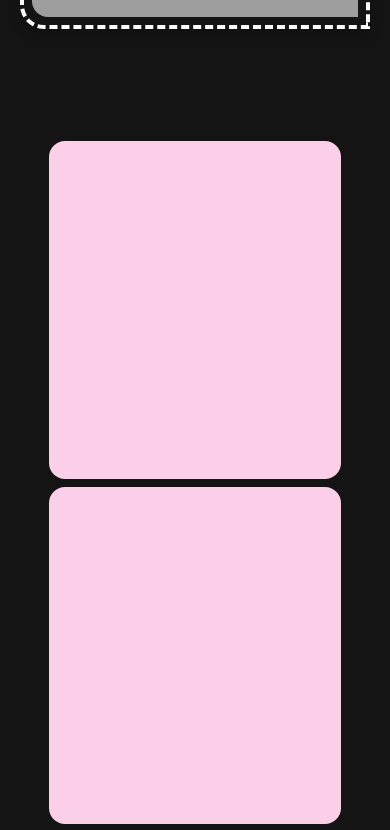
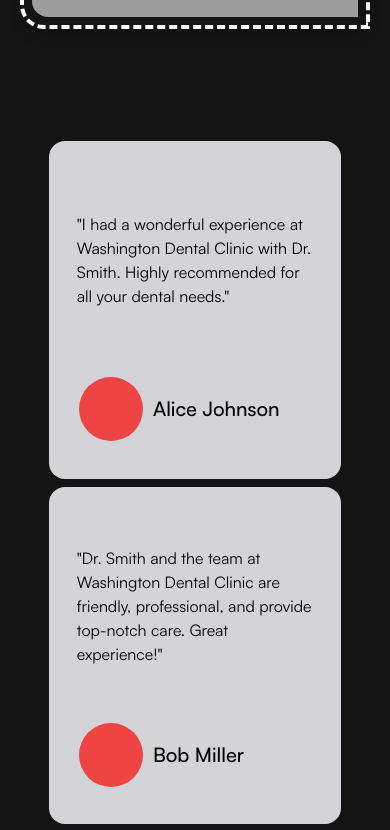
Before and after one commit to JJ-LXIX/dental-site-test, a Next.js app: page / in a window 390 px wide. Shown: the part 6158-6988 px from the top of the page. Built offline with nearby package versions, Linux system fonts and the light colour scheme; grey boxes are pictures that could not be loaded.

Commit message:
updated small screen testimonial card

```diff
--- a/components/TestimonialSection/SmallScreenTestimonial.tsx
+++ b/components/TestimonialSection/SmallScreenTestimonial.tsx
@@ -1,15 +1,48 @@
-import React from "react";
-import Column from "./Column";
+const reviews = [
+  {
+    name: "Alice Johnson",
+    review:
+      "I had a wonderful experience at Washington Dental Clinic with Dr. Smith. Highly recommended for all your dental needs.",
+  },
+  {
+    name: "Bob Miller",
+    review:
+      "Dr. Smith and the team at Washington Dental Clinic are friendly, professional, and provide top-notch care. Great experience!",
+  },
+  {
+    name: "Caroline Davis",
+    review:
+      "My family loves Washington Dental Clinic. Dr. Smith is fantastic, and the staff is always welcoming. A great dental practice!",
+  },
+];
 
 type Props = {};
 
 function SmallScreenTestimonial({}: Props) {
   return (
-    <div className="min-h-screen w-full bg-[#141414] pb-10">
-      <div className="flex min-h-screen w-full flex-col items-center space-y-2 md:space-y-10">
-        <div className="h-[40svh] w-3/4 rounded-2xl bg-pink-200 md:w-7/12"></div>
-        <div className="h-[40svh] w-3/4 rounded-2xl bg-pink-200 md:w-7/12"></div>
-        <div className="h-[40svh] w-3/4 rounded-2xl bg-pink-200 md:w-7/12"></div>
+    <div className="min-h-screen w-full bg-[#141414] pb-10 md:min-h-[30svh] md:pb-20">
+      <div className="flex min-h-screen w-full flex-col items-center space-y-2 md:min-h-[30svh] md:flex-row md:justify-around md:space-y-0  md:pb-20">
+        {reviews.map((review) => {
+          return (
+            <div className="h-[40svh] w-3/4 overflow-hidden rounded-2xl bg-zinc-300 p-5 md:h-[25svh] md:w-[30%]">
+              <div className="flex h-full w-full flex-col">
+                {/* Review Text */}
+                <div className="flex h-4/6 w-full items-center p-2 ">
+                  "{review.review}"
+                </div>
+                {/* Image and Name */}
+                <div className="flex h-2/6 w-full md:space-x-2">
+                  <div className="flex h-full w-2/6 items-center justify-center">
+                    <div className="h-16 w-16 rounded-full bg-red-500"></div>
+                  </div>
+                  <div className="flex h-full w-4/6 items-center text-xl font-semibold ">
+                    {review.name}
+                  </div>
+                </div>
+              </div>
+            </div>
+          );
+        })}
       </div>
     </div>
   );
```
